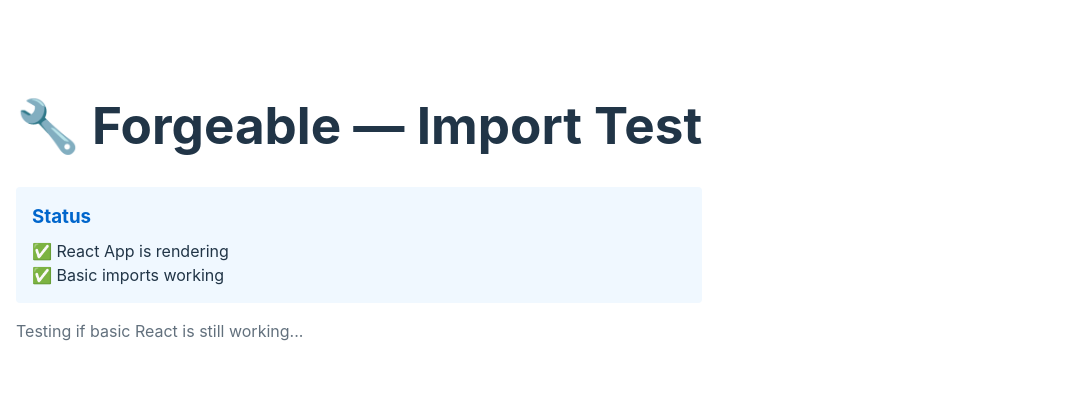
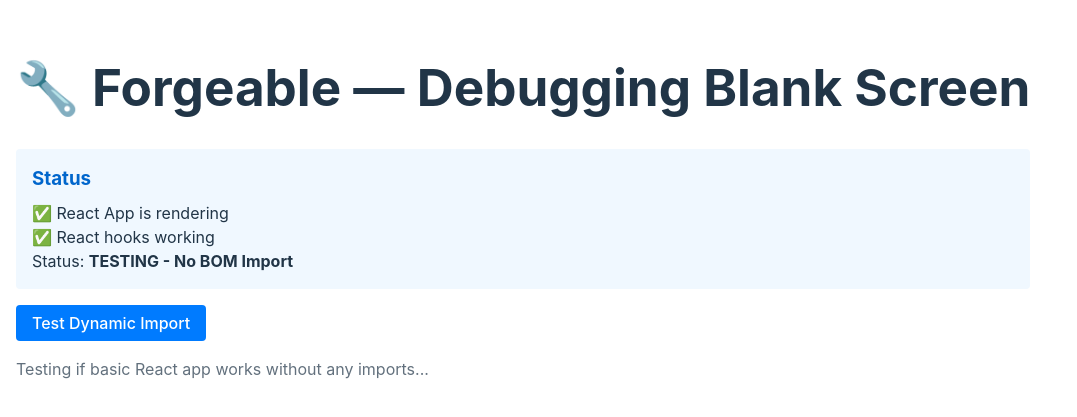
Before and after one commit to JOHED-Velca/Forgeable, a React (Vite) app in the folder apps/ui/: page / in a window 1280 px wide. Shown: the part 189-606 px from the top of the page, without its empty margins (0-1077 px from the left). Built offline with nearby package versions, Linux system fonts and the light colour scheme.

Commit message:
Debugging Blank screen, testing dynamic import.

```diff
--- a/apps/ui/src/App.tsx
+++ b/apps/ui/src/App.tsx
@@ -1,16 +1,59 @@
+import { useState } from "react";
+
+// Test if the issue is with the explodeBom import path
+// Let's try importing from a different way
 export default function App() {
-  console.log("🚀 App component rendered - IMPORT TEST");
+  const [testStatus, setTestStatus] = useState<string>(
+    "TESTING - No BOM Import"
+  );
+
+  console.log("🚀 App component rendered - NO BOM IMPORT TEST");
+
+  const testImport = async () => {
+    try {
+      console.log("About to import bomExplode...");
+      const { explodeBom } = await import("./domain/bomExplode");
+      console.log("Successfully imported:", typeof explodeBom);
+      setTestStatus("Dynamic import successful!");
+    } catch (error) {
+      console.error("Import failed:", error);
+      setTestStatus(`Import failed: ${error}`);
+    }
+  };
 
   return (
     <div style={{ padding: 16, fontFamily: "Inter, system-ui, sans-serif" }}>
-      <h1>🔧 Forgeable — Import Test</h1>
-      <div style={{ background: "#f0f8ff", padding: 16, borderRadius: 4, marginBottom: 16 }}>
+      <h1>🔧 Forgeable — Debugging Blank Screen</h1>
+      <div
+        style={{
+          background: "#f0f8ff",
+          padding: 16,
+          borderRadius: 4,
+          marginBottom: 16,
+        }}
+      >
         <h3 style={{ margin: 0, marginBottom: 8, color: "#0066cc" }}>Status</h3>
         <p style={{ margin: 0 }}>✅ React App is rendering</p>
-        <p style={{ margin: 0 }}>✅ Basic imports working</p>
+        <p style={{ margin: 0 }}>✅ React hooks working</p>
+        <p style={{ margin: 0 }}>
+          Status: <strong>{testStatus}</strong>
+        </p>
       </div>
+      <button
+        onClick={testImport}
+        style={{
+          background: "#007bff",
+          color: "white",
+          border: "none",
+          padding: "8px 16px",
+          borderRadius: 4,
+          cursor: "pointer",
+        }}
+      >
+        Test Dynamic Import
+      </button>
       <p style={{ opacity: 0.7 }}>
-        Testing if basic React is still working...
+        Testing if basic React app works without any imports...
       </p>
     </div>
   );
--- a/apps/ui/src/domain/bomExplode.ts
+++ b/apps/ui/src/domain/bomExplode.ts
@@ -1,4 +1,15 @@
-import { BomItem, RequirementsPerUnit, SKU } from "./types";
+// Temporarily removing imports to test
+
+type SKU = string;
+type RequirementsPerUnit = Record<SKU, number>;
+type BomItem = {
+  parentAssemblySku: SKU;
+  componentSku: SKU;
+  qtyPer: number;
+  scrapRate: number;
+  yieldPct: number;
+  isPhantom: boolean;
+};
 
 /**
  * Build a lookup map from parent assembly SKU to its BOM rows.
@@ -13,62 +24,7 @@ export function indexBomByParent(bom: BomItem[]): Map<SKU, BomItem[]> {
   return map;
 }
 
-/**
- * Explode a panel BOM into leaf part requirements per 1 panel.
- * - Keeps decimals (no rounding here).
- * - isPhantom=false for now; if true in future, it treats it like a sub-assembly to expand.
- */
-export function explodeBom(
-  assemblySku: SKU,
-  bomByParent: Map<SKU, BomItem[]>,
-  isAssembly: (sku: SKU) => boolean, // for future multi-level; currently parts only
-  options = { includeScrap: true, minYield: 0.01 }
-): RequirementsPerUnit {
-  const visited = new Set<SKU>();
-  const req = new Map<SKU, number>();
-
-  function addReq(sku: SKU, qty: number) {
-    req.set(sku, (req.get(sku) ?? 0) + qty);
-  }
-
-  function dfs(currentSku: SKU, multiplier: number) {
-    // If currentSku has children, it's an assembly; otherwise it's a leaf part
-    const children = bomByParent.get(currentSku) ?? [];
-    if (children.length === 0) {
-      // leaf part
-      addReq(currentSku, multiplier);
-      return;
-    }
-
-    if (visited.has(currentSku)) {
-      throw new Error(`Circular BOM detected at ${currentSku}`);
-    }
-    visited.add(currentSku);
-
-    for (const item of children) {
-      let effective = item.qtyPer;
-      if (options.includeScrap) {
-        effective = effective * (1 + item.scrapRate);
-      }
-      const yieldEff = Math.max(item.yieldPct, options.minYield);
-      effective = effective / yieldEff;
-
-      // If in future componentSku is an assembly (has its own children) OR item.isPhantom, recurse
-      const hasChildren = (bomByParent.get(item.componentSku) ?? []).length > 0;
-      if (item.isPhantom || hasChildren) {
-        dfs(item.componentSku, multiplier * effective);
-      } else {
-        // leaf part
-        addReq(item.componentSku, multiplier * effective);
-      }
-    }
-
-    visited.delete(currentSku);
-  }
-
-  dfs(assemblySku, 1);
-  // Convert Map -> plain object
-  const out: RequirementsPerUnit = {};
-  for (const [sku, qty] of req.entries()) out[sku] = qty;
-  return out;
+export function explodeBom(): RequirementsPerUnit {
+  // Ultra-simplified version for testing
+  return {};
 }
```
